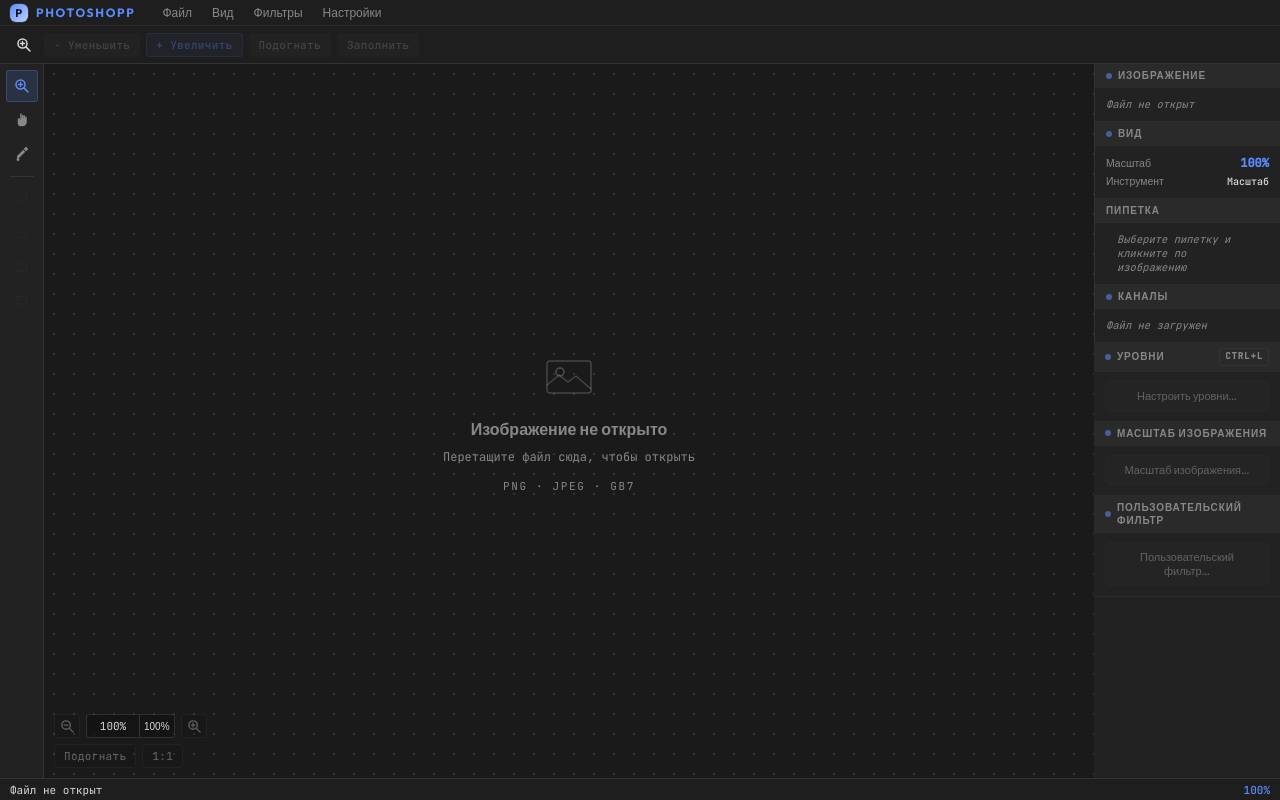
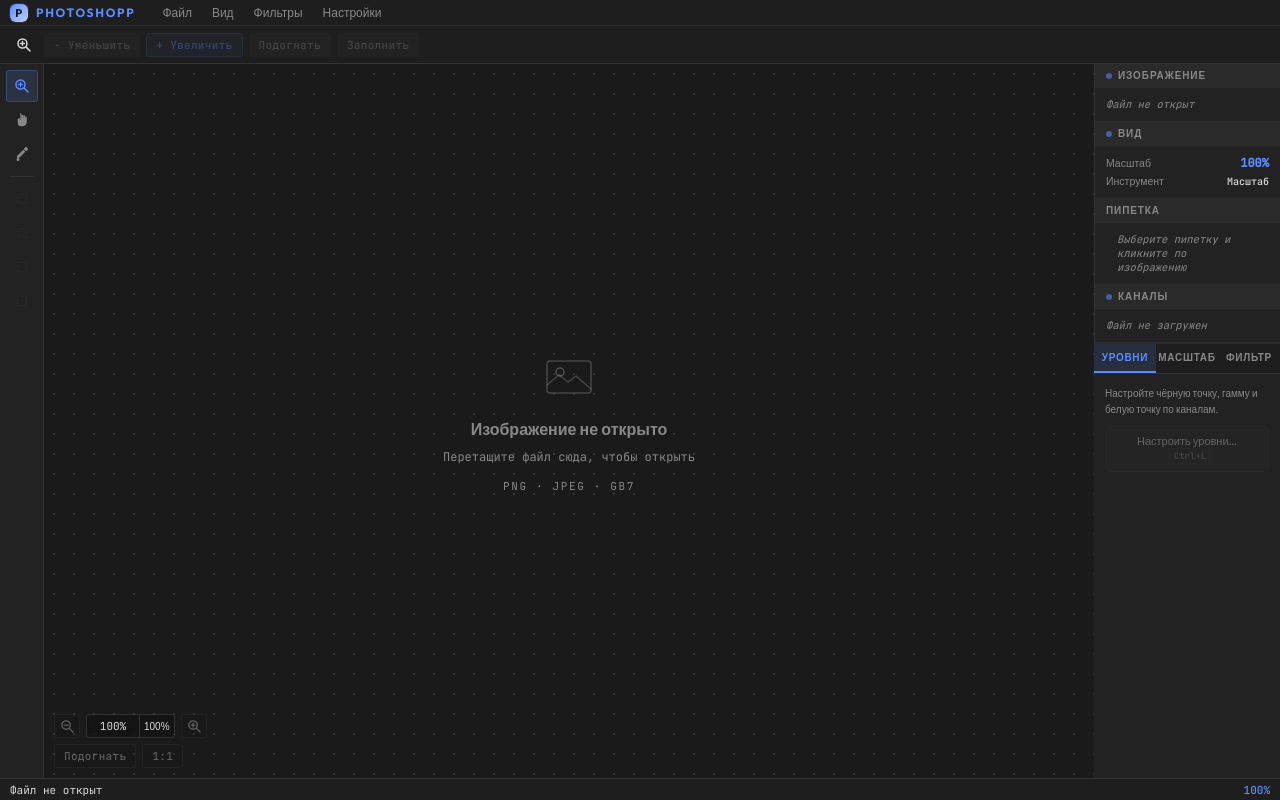
Before and after one commit to FrontendCourseMP/photoshop-KaRToSHoW, a React (Vite) app: page / in a window 1280 px wide. Built offline with nearby package versions, Linux system fonts and the light colour scheme.

Commit message:
Переработаа панель инструментов с переключателями

```diff
--- a/src/App.css
+++ b/src/App.css
@@ -1954,6 +1954,91 @@
   border-left: 2px solid var(--c-accent-border);
 }
 
+/* ── Right-panel tool switcher ───────────────────────────────────────────── */
+.rp-tools {
+  display: flex;
+  flex-direction: column;
+  flex: 1;
+  min-height: 0;
+  border-top: 1px solid var(--c-border-lo);
+}
+
+/* Tab strip */
+.rp-tabs {
+  display: flex;
+  background: var(--c-bar);
+  border-bottom: 1px solid var(--c-border);
+  flex-shrink: 0;
+}
+
+.rp-tab {
+  flex: 1;
+  padding: 7px 2px;
+  font-family: var(--font-ui);
+  font-size: 10px;
+  font-weight: 600;
+  letter-spacing: 0.07em;
+  text-transform: uppercase;
+  color: var(--c-text-3);
+  background: transparent;
+  border: none;
+  border-bottom: 2px solid transparent;
+  cursor: pointer;
+  transition: color 0.12s, border-color 0.12s, background 0.12s;
+  outline: none;
+  white-space: nowrap;
+  overflow: hidden;
+  text-overflow: ellipsis;
+  user-select: none;
+}
+
+.rp-tab:hover {
+  color: var(--c-text);
+  background: var(--c-hover);
+}
+
+.rp-tab--active {
+  color: var(--c-accent);
+  border-bottom-color: var(--c-accent);
+  background: var(--c-accent-bg);
+}
+
+/* Content area */
+.rp-tab-content {
+  flex: 1;
+  overflow-y: auto;
+  padding: 12px 0 10px;
+}
+
+.rp-tool-body {
+  display: flex;
+  flex-direction: column;
+  gap: 8px;
+}
+
+.rp-tool-desc {
+  padding: 0 11px;
+  font-family: var(--font-ui);
+  font-size: 10px;
+  line-height: 1.6;
+  color: var(--c-text-3);
+}
+
+/* Kbd hint inside button */
+.rp-btn-kbd {
+  display: inline-block;
+  margin-left: 6px;
+  font-family: var(--font-mono);
+  font-size: 9px;
+  color: var(--c-text-3);
+  background: var(--c-raised);
+  border: 1px solid var(--c-border);
+  border-radius: 3px;
+  padding: 1px 4px;
+  vertical-align: middle;
+  pointer-events: none;
+}
+
 /* ── Kernel Filter Dialog ────────────────────────────────────────────────── */
 .kernel__section {
   margin-bottom: 16px;
--- a/src/App.jsx
+++ b/src/App.jsx
@@ -58,6 +58,7 @@
   const [showKernelFilter, setShowKernelFilter] = useState(false);
   const [kernelOriginalImageData, setKernelOriginalImageData] = useState(null);
   const [showThemeSettings, setShowThemeSettings] = useState(false);
+  const [rightTab, setRightTab] = useState('levels');
   const { error, setError, clearError } = useErrorState();
 
   const viewport = useViewportControls(imageInfo, viewportRef);
@@ -356,11 +357,29 @@
           <InfoPanel t={t} imageInfo={imageInfo} zoom={formatZoom(zoom)} activeToolLabel={activeToolLabel} eyedropper={eyedropper} />
           <ChannelsPanel t={t} imageInfo={imageInfo} originalImageData={originalImageData} channels={channels} setChannels={setChannels} />
 
-          <div className="info-section levels-trigger">
-            <h3 className="info-section__title">
-              {t('levels.title')}
-              <span className="levels-trigger__kbd" style={{ marginLeft: 'auto' }}>Ctrl+L</span>
-            </h3>
+          {/* ── Переключалка инструментов ── */}
+          <div className="rp-tools">
+            <div className="rp-tabs">
+              {[
+                { id: 'levels', label: t('rp.tabLevels') },
+                { id: 'resize', label: t('rp.tabResize') },
+                { id: 'kernel', label: t('rp.tabFilter') },
+              ].map(tab => (
+                <button
+                  key={tab.id}
+                  className={`rp-tab${rightTab === tab.id ? ' rp-tab--active' : ''}`}
+                  onClick={() => setRightTab(tab.id)}
+                >
+                  {tab.label}
+                </button>
+              ))}
+            </div>
+
+            <div className="rp-tab-content">
+
+              {rightTab === 'levels' && (
+                <div className="rp-tool-body">
+                  <p className="rp-tool-desc">{t('rp.levelsDesc')}</p>
                   <button
                     className="levels-trigger__btn"
                     disabled={!imageInfo}
@@ -372,11 +391,14 @@
                     }}
                   >
                     {t('levels.open')}
+                    <span className="rp-btn-kbd">Ctrl+L</span>
                   </button>
                 </div>
+              )}
 
-          <div className="info-section levels-trigger">
-            <h3 className="info-section__title">{t('resize.title')}</h3>
+              {rightTab === 'resize' && (
+                <div className="rp-tool-body">
+                  <p className="rp-tool-desc">{t('rp.resizeDesc')}</p>
                   <button
                     className="levels-trigger__btn"
                     disabled={!imageInfo}
@@ -389,9 +411,11 @@
                     {t('resize.open')}
                   </button>
                 </div>
+              )}
 
-          <div className="info-section levels-trigger">
-            <h3 className="info-section__title">{t('kernel.title')}</h3>
+              {rightTab === 'kernel' && (
+                <div className="rp-tool-body">
+                  <p className="rp-tool-desc">{t('rp.filterDesc')}</p>
                   <button
                     className="levels-trigger__btn"
                     disabled={!imageInfo}
@@ -404,6 +428,10 @@
                     {t('kernel.open')}
                   </button>
                 </div>
+              )}
+
+            </div>
+          </div>
         </div>
       </div>
 
--- a/src/i18n.js
+++ b/src/i18n.js
@@ -129,6 +129,14 @@
         cancel: 'Cancel',
         apply: 'Apply',
         open: 'Adjust Levels…',
+      },
+      rp: {
+        tabLevels: 'Levels',
+        tabResize: 'Scale',
+        tabFilter: 'Filter',
+        levelsDesc: 'Adjust black point, gamma and white point per channel.',
+        resizeDesc: 'Scale the image using bilinear or nearest-neighbor interpolation.',
+        filterDesc: 'Apply a 3×3 convolution kernel to one or all channels.',
       },
       kernel: {
         title: 'Custom Filter',
@@ -280,6 +288,14 @@
         apply: 'Применить',
         open: 'Настроить уровни…',
       },
+      rp: {
+        tabLevels: 'Уровни',
+        tabResize: 'Масштаб',
+        tabFilter: 'Фильтр',
+        levelsDesc: 'Настройте чёрную точку, гамму и белую точку по каналам.',
+        resizeDesc: 'Масштабирование билинейной или ближайшей интерполяцией.',
+        filterDesc: 'Применить свёрточное ядро 3×3 к одному или всем каналам.',
+      },
       kernel: {
         title: 'Пользовательский фильтр',
         preset: 'Набор',
```
Lines whose indentation alone changed are shown as unchanged.
